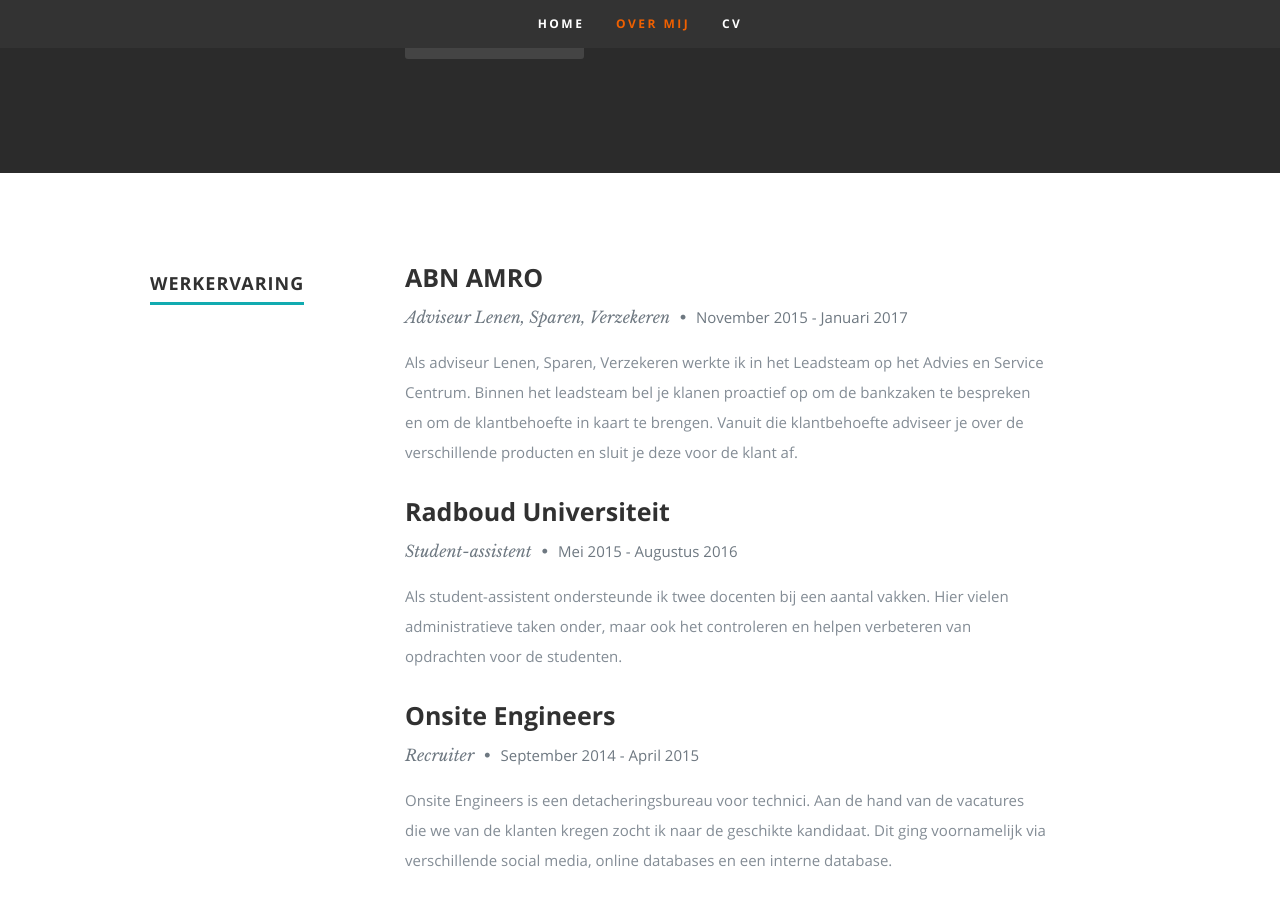
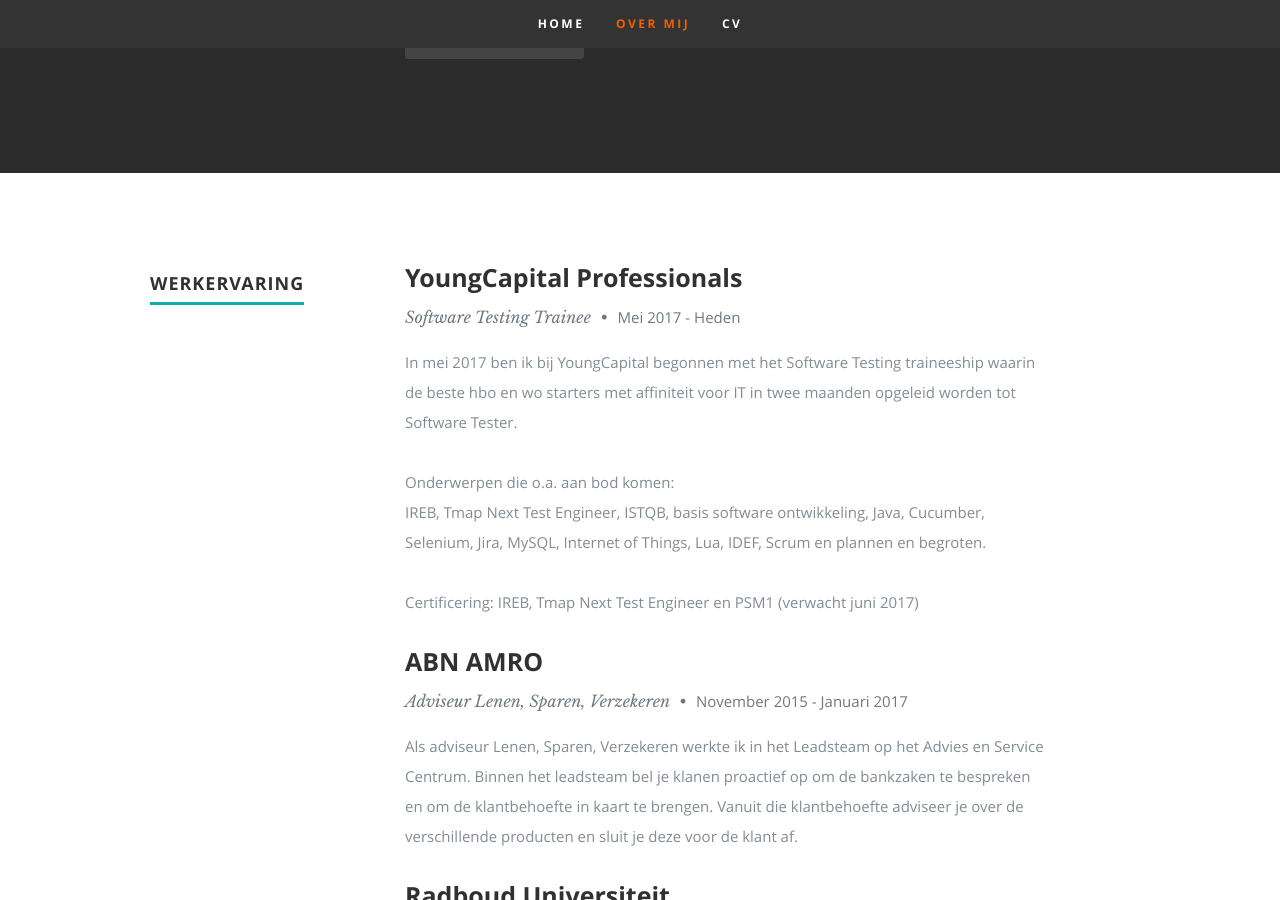
Before and after one commit to kasperfaber/kasperfaber.github.io, a Jekyll site: the page index.html, which Jekyll copies as it is, in a window 1280 px wide and 900 px high, scrolled down 1225 px. Built offline with Jekyll 4.4.1, drawn with Linux system fonts in a browser that asks for light colours; nearby versions of some CDN libraries.

Commit message:
YoungCapital Update

```diff
--- a/index.html
+++ b/index.html
@@ -138,6 +138,28 @@
          </div>
 
          <div class="nine columns main-col">
+
+            <div class="row item">
+
+               <div class="twelve columns">
+
+                  <h3>YoungCapital Professionals</h3>
+                  <p class="info">Software Testing Trainee <span>&bull;</span> <em class="date">Mei 2017 - Heden</em></p>
+
+                  <p>
+                  In mei 2017 ben ik bij YoungCapital begonnen met het Software Testing traineeship waarin de beste hbo en wo starters met affiniteit voor IT in twee maanden opgeleid worden tot Software Tester.
+                  <br>
+                  <br>
+                  Onderwerpen die o.a. aan bod komen:<br>
+                  IREB, Tmap Next Test Engineer, ISTQB, basis software ontwikkeling, Java, Cucumber, Selenium, Jira, MySQL, Internet of Things, Lua, IDEF, Scrum en plannen en begroten.
+                  <br>
+                  <br>
+                  Certificering: IREB, Tmap Next Test Engineer en PSM1 (verwacht juni 2017)
+                  </p>
+
+               </div>
+
+            </div> <!-- item end -->
 
             <div class="row item">
 
```
